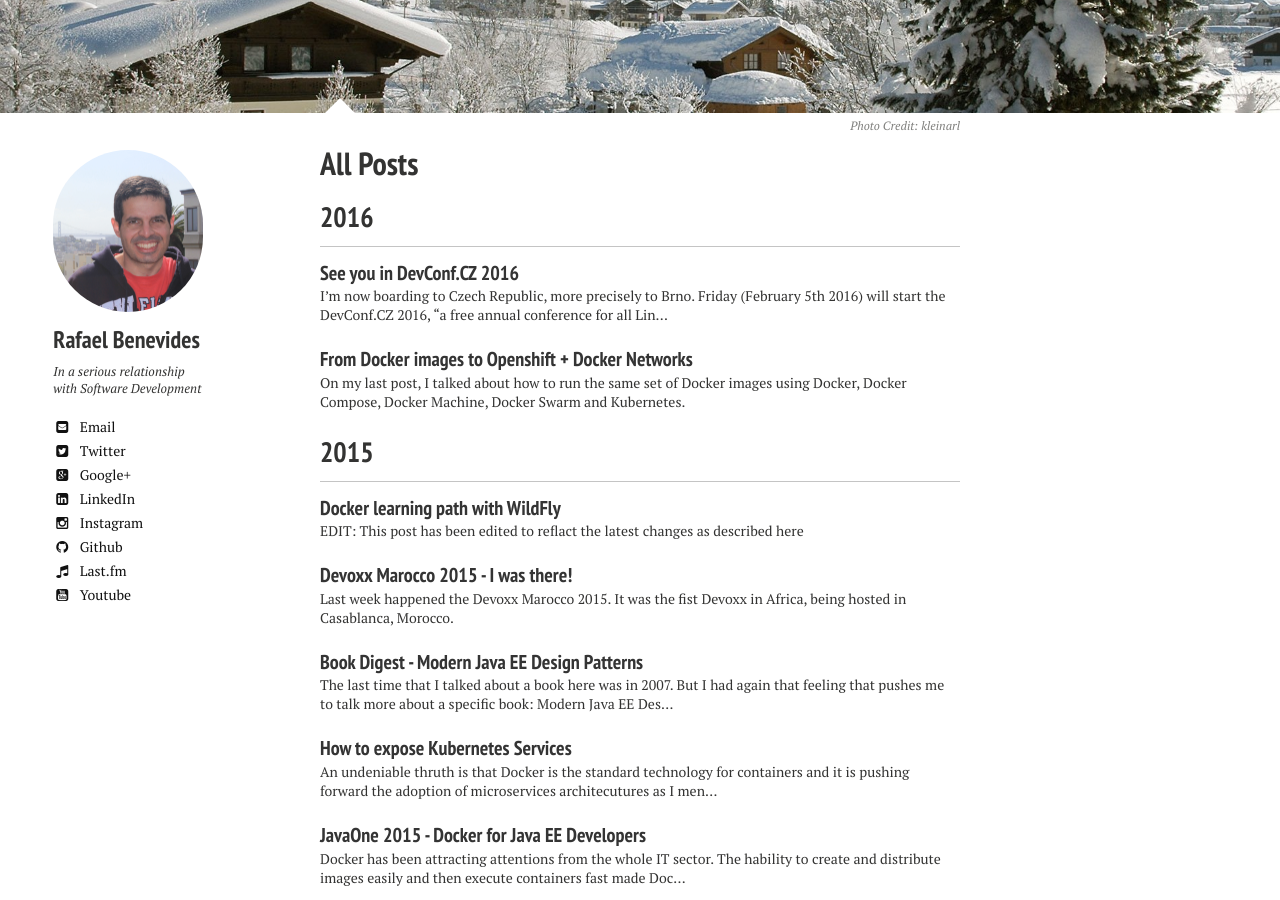
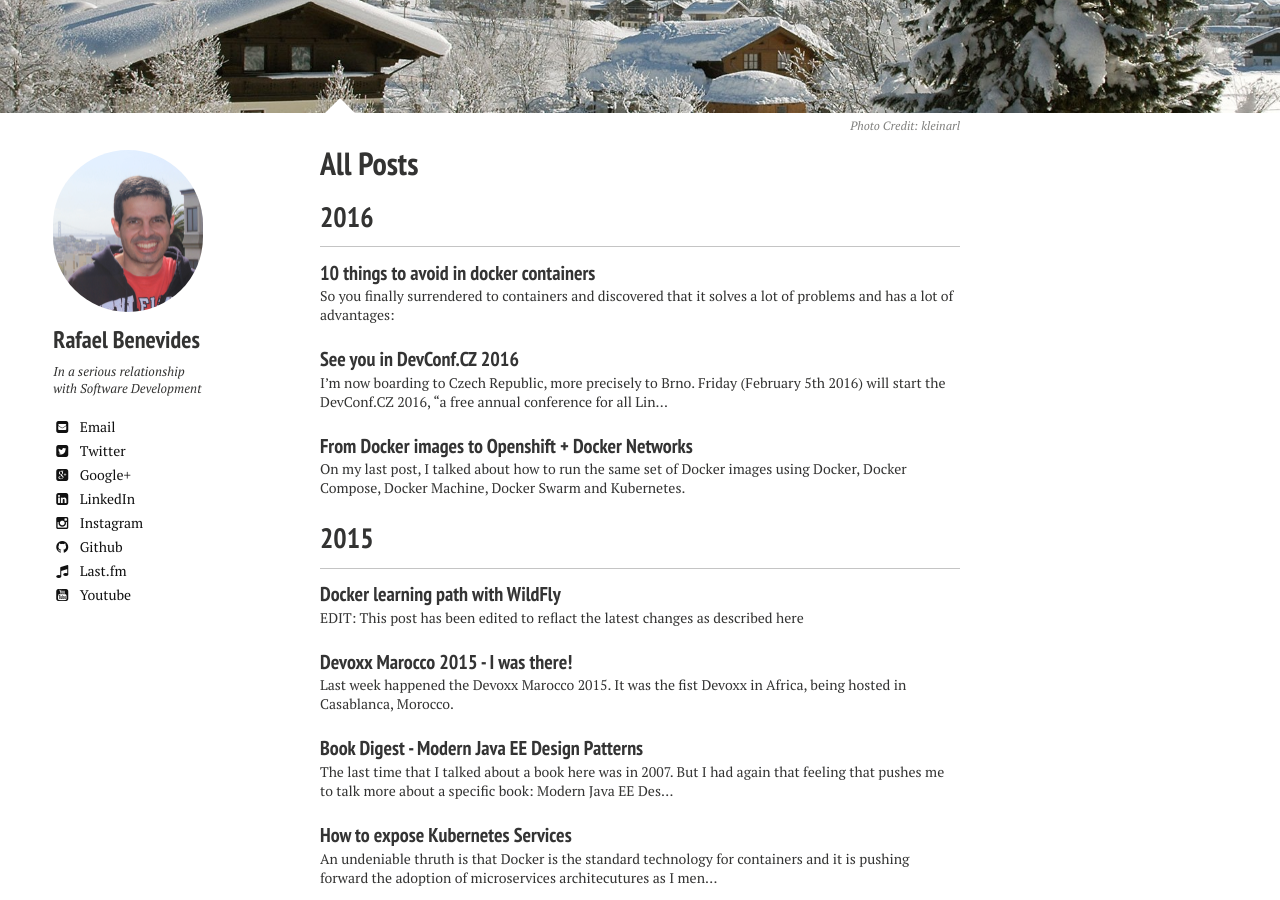
Before and after one commit to rafabene/rafabene.github.io, a Jekyll site: the page built from posts/index.md, in a window 1280 px wide and 900 px high, scrolled down 308 px. Built offline with Jekyll 4.4.1, drawn with Linux system fonts in a browser that asks for light colours; nearby versions of some CDN libraries.

Commit message:
Added new blog post

```diff
--- a/Gemfile
+++ b/Gemfile
@@ -5,3 +5,4 @@
 gem 'octopress', '~> 3.0.0.rc.12'
 gem 'RedCloth'
 gem 'jekyll-sitemap'
+gem 'rouge'
--- a/_config.yml
+++ b/_config.yml
@@ -9,7 +9,7 @@
 
 permalink:   /:year/:month/:day/:title/
 markdown:    kramdown
-highlighter: pygments
+highlighter: rouge
 sass:
   sass_dir: _sass
   style: compressed
--- /dev/null
+++ b/_posts/2016-02-24-10-things-to-avoid-in-docker.md
@@ -0,0 +1,29 @@
+---
+layout: post
+title: 10 things to avoid in docker containers
+comments: true
+---
+
+So you finally surrendered to containers and discovered that it solves a lot of problems and has a lot of **advantages**:
+
+{: .center}
+![](https://rhdevelopers.files.wordpress.com/2014/11/shipping_containers_at_clyde.jpg?w=320)
+
+- **First: It’s immutable** – The, OS, Library versions, configurations, folders, application is there. You guarantee that the same image tested in QA will arrive land in the production with the same behaviour.
+- **Second: It’s lightweight** – The memory footprint of a container is too small. Instead of hundreds or thousands of MBs, it will just allocate the memory for the main process plus some tens of MBs.
+- **Third: It’s fast** – You can start a container as fast as a single process takes to start. Instead of minutes, you can start a new container in at most some few seconds.
+
+But many users still treating containers just like typical virtual machines and forget that they also have another great advantage besides many others: It’s disposable.
+
+
+> The big mantra about containers:
+
+{: .center}
+ **“Containers are ephemeral”**.
+
+{: .center}
+![](https://rhdevelopers.files.wordpress.com/2015/03/rh_icon_container_with_app_flat.png?w=640)
+
+This characteristic *“per se”* forces users to change their mindset on how they should handle and manage containers.
+
+I explained all what you should **NOT** do in containers to keep extracting the best beneficts of it in [Red Hat Developers Blog](http://developerblog.redhat.com/2016/02/24/10-things-to-avoid-in-docker-containers/). Check it out, and register at [Red Hat Developers website](https://developers.redhat.com/) to have access to more amazing content for Developers.
```
Also changed, not shown: Gemfile.lock.
